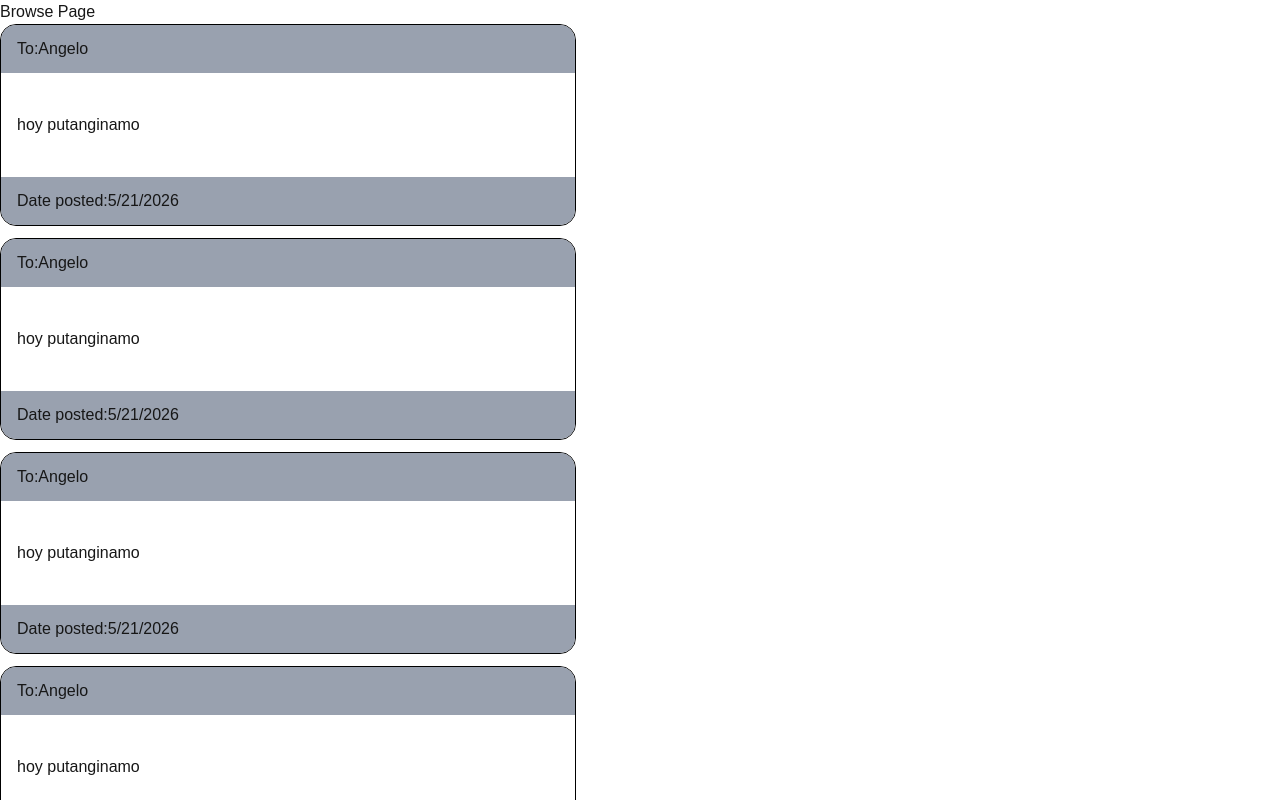
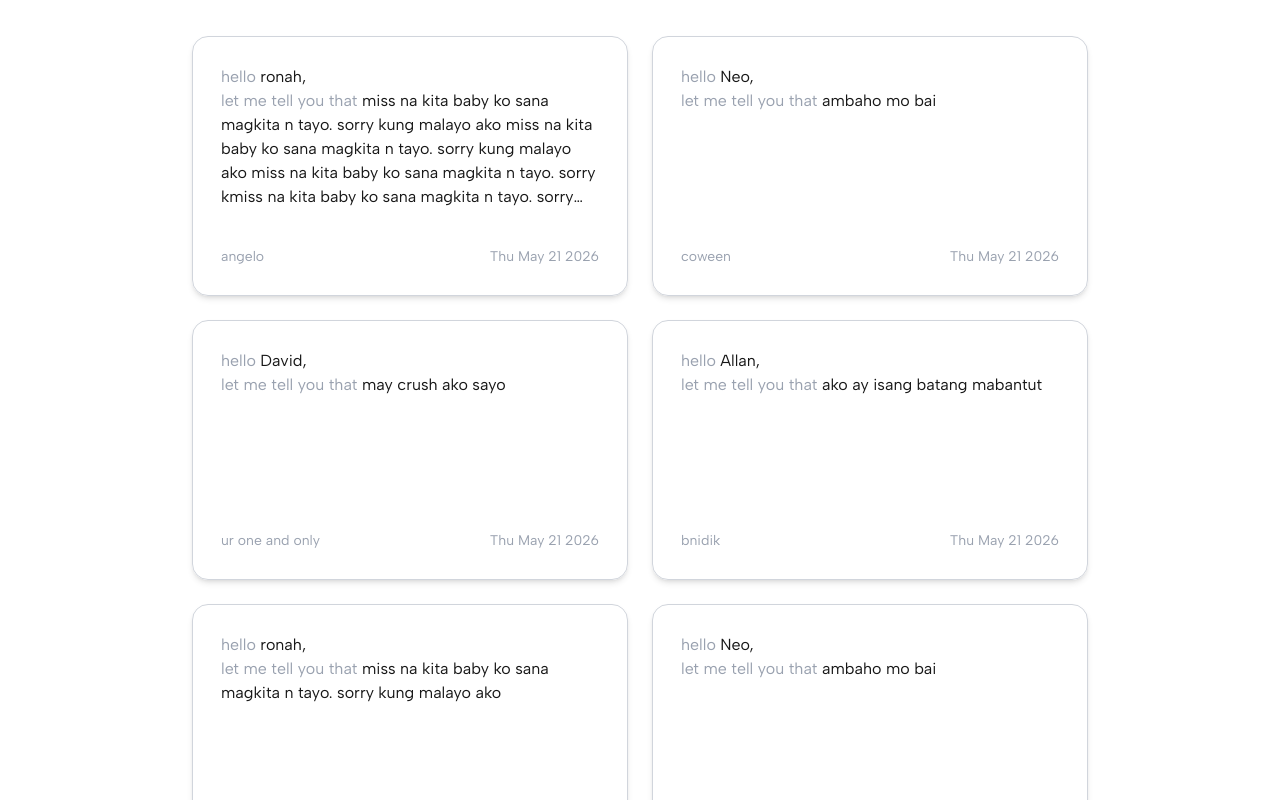
Before and after one commit to neoaia/tell-me-something-frontend, a Next.js app: page /browse in a window 1280 px wide. Shown: the top 800 px of the page. Built offline with nearby package versions, Linux system fonts and the light colour scheme.

Commit message:
feat: create post component and import system font

```diff
--- a/app/browse/page.tsx
+++ b/app/browse/page.tsx
@@ -2,31 +2,66 @@ import { PostItem } from "@/features/browse/components/Post";
 
 const BrowsePage = () => {
   return (
-    <>
-      <div>Browse Page</div>
-      <div className="gap-3 flex flex-col ">
+    <div className="flex flex-col justify-center items-center">
+      <div className="grid grid-cols-1 gap-6 col-auto md:grid-cols-2 max-w-4xl">
         <PostItem
-          recipient="Angelo"
-          content="hoy putanginamo"
+          id="1"
+          recipient="ronah"
+          content="miss na kita baby ko sana magkita n tayo. sorry kung malayo ako miss na kita baby ko sana magkita n tayo. sorry kung malayo ako miss na kita baby ko sana magkita n tayo. sorry kmiss na kita baby ko sana magkita n tayo. sorry kung malayo ako miss na kita baby ko sana miss na kita baby ko sana magkita n tayo. sorry kung malayo ako"
           dateCreated="2026-05-21T08:53:20.000Z"
+          signature="angelo"
         />
         <PostItem
-          recipient="Angelo"
-          content="hoy putanginamo"
+          id="2"
+          recipient="Neo"
+          content="ambaho mo bai"
           dateCreated="2026-05-21T08:53:20.000Z"
+          signature="coween"
         />
         <PostItem
-          recipient="Angelo"
-          content="hoy putanginamo"
+          id="3"
+          recipient="David"
+          content="may crush ako sayo"
           dateCreated="2026-05-21T08:53:20.000Z"
+          signature="ur one and only"
         />
         <PostItem
-          recipient="Angelo"
-          content="hoy putanginamo"
+          id="4"
+          recipient="Allan"
+          content="ako ay isang batang mabantut"
           dateCreated="2026-05-21T08:53:20.000Z"
+          signature="bnidik"
+        />
+        <PostItem
+          id="5"
+          recipient="ronah"
+          content="miss na kita baby ko sana magkita n tayo. sorry kung malayo ako"
+          dateCreated="2026-05-21T08:53:20.000Z"
+          signature="angelo"
+        />
+        <PostItem
+          id="5"
+          recipient="Neo"
+          content="ambaho mo bai"
+          dateCreated="2026-05-21T08:53:20.000Z"
+          signature="coween"
+        />
+        <PostItem
+          id="6"
+          recipient="David"
+          content="may crush ako sayo"
+          dateCreated="2026-05-21T08:53:20.000Z"
+          signature="ur one and only"
+        />
+        <PostItem
+          id="7"
+          recipient="Allan"
+          content="ako ay isang batang mabantut"
+          dateCreated="2026-05-21T08:53:20.000Z"
+          signature="bnidik"
         />
       </div>
-    </>
+    </div>
   );
 };
 
--- a/app/globals.css
+++ b/app/globals.css
@@ -1,14 +1,23 @@
 @import "tailwindcss";
+
+@font-face {
+  font-family: "Albern Sans";
+  src: url("/fonts/AlbertSans.ttf") format("truetype");
+  font-weight: 400;
+  font-style: normal;
+  font-display: swap;
+}
 
 :root {
   --background: #ffffff;
   --foreground: #171717;
+  --font-sans: "Albern Sans", system-ui, sans-serif;
 }
 
 @theme inline {
   --color-background: var(--background);
   --color-foreground: var(--foreground);
-  --font-sans: var(--font-geist-sans);
+  --font-sans: var(--font-sans);
   --font-mono: var(--font-geist-mono);
 }
 
@@ -22,5 +31,5 @@
 body {
   background: var(--background);
   color: var(--foreground);
-  font-family: Arial, Helvetica, sans-serif;
+  font-family: var(--font-sans);
 }
--- a/app/layout.tsx
+++ b/app/layout.tsx
@@ -1,15 +1,11 @@
 import type { Metadata } from "next";
-import { Geist, Geist_Mono } from "next/font/google";
 import "./globals.css";
+import AlbertSans from "next/font/local";
 
-const geistSans = Geist({
-  variable: "--font-geist-sans",
-  subsets: ["latin"],
-});
-
-const geistMono = Geist_Mono({
-  variable: "--font-geist-mono",
-  subsets: ["latin"],
+const albertSans = AlbertSans({
+  src: "../public/fonts/AlbertSans.ttf",
+  variable: '--font-custom',
+  display: "swap",
 });
 
 export const metadata: Metadata = {
@@ -23,10 +19,7 @@ export default function RootLayout({
   children: React.ReactNode;
 }>) {
   return (
-    <html
-      lang="en"
-      className={`${geistSans.variable} ${geistMono.variable} h-full antialiased`}
-    >
+    <html lang="en" className={`${albertSans.className} h-full antialiased mt-9`}>
       <body className="min-h-full">{children}</body>
     </html>
   );
--- a/features/browse/components/Post.tsx
+++ b/features/browse/components/Post.tsx
@@ -1,19 +1,39 @@
+"use client";
+
 import { Post } from "../types";
 
-export const PostItem = ({ recipient, content, dateCreated }: Post) => {
+export const PostItem = ({
+  id,
+  recipient,
+  content,
+  dateCreated,
+  signature,
+}: Post) => {
   const dateObj = new Date(dateCreated);
+
+  function handleClick(id: string) {
+    console.log(`Post ${id} clicked!`);
+  }
   return (
-    <div className="border-black border max-w-xl flex flex-col rounded-2xl overflow-hidden">
-      <div className="bg-gray-400 flex flex-row px-4 py-3">
-        <div>To: </div>
-        <div>{recipient}</div>
+    <div
+      onClick={() => handleClick(id)}
+      className="text-md border-gray-300 font-sans border shadow-md flex flex-col justify-between rounded-2xl overflow-hidden p-7 max-w-lg max-h-65 h-65 gap-7 cursor-pointer hover:shadow-xl hover:-translate-y-1 transition"
+    >
+      <div>
+        <div>
+          <span className="text-gray-400 font-custom">hello </span>
+          <span>{recipient},</span>
+        </div>
+
+        <div className="line-clamp-5">
+          <span className="text-gray-400">let me tell you that </span>{" "}
+          <span>{content}</span>
+        </div>
       </div>
 
-      <div className="py-10 px-4">{content}</div>
-
-      <div className="bg-gray-400 flex flex-row px-4 py-3">
-        <div>Date posted: </div>
-        <div>{dateObj.toLocaleDateString()}</div>
+      <div className=" flex flex-row justify-between items-center text-sm">
+        <div className="text-gray-400">{signature}</div>
+        <div className="text-gray-400">{dateObj.toDateString()}</div>
       </div>
     </div>
   );
--- a/features/browse/types.ts
+++ b/features/browse/types.ts
@@ -1,7 +1,10 @@
 export interface Post {
+  id: string;
   recipient: string;
   content: string;
   dateCreated: string;
+  signature: string;
+
 }
 
 export interface PaginationMetaDTO {
```
Also changed, not shown: public/fonts/AlbertSans.ttf (added).
